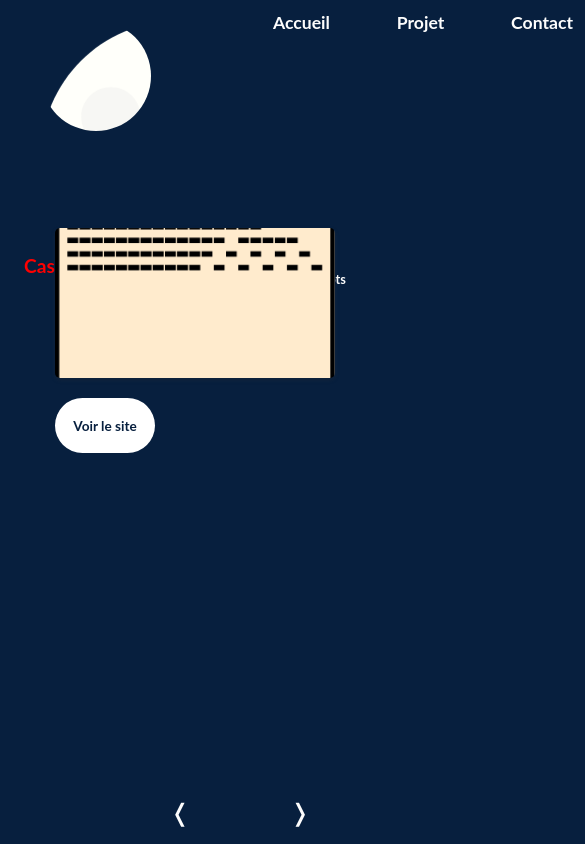
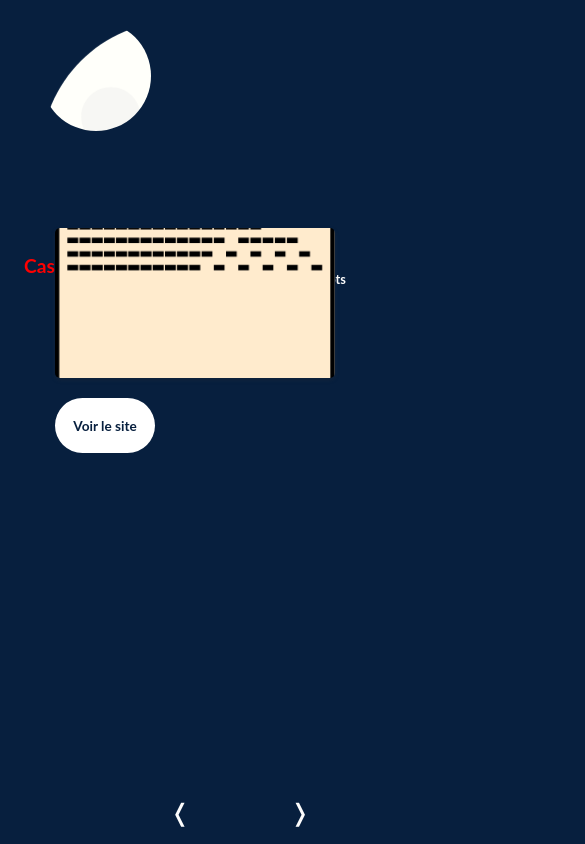
Before and after one commit to vincentli77/portfolio, a React (Create React App) app: page /portfolio/project-1 in a window 390 px wide. Shown: the top 844 px of the page, 585 px wide, since content can reach past the window. Built offline with nearby package versions, Linux system fonts and the light colour scheme.

Commit message:
test reponsive

```diff
--- a/src/pages/Home.js
+++ b/src/pages/Home.js
@@ -34,7 +34,6 @@ const Home = () => {
         variants={variants}
       >
         <Navigation />
-        <SocialNetwork />
         <div className="home-main">
           <div className="main-content">
             <motion.h1 drag onDragEnd   dragConstraints={{ left: -250, right: 950, top: -200, bottom: 250 }}>
--- a/src/style/pages/_home.scss
+++ b/src/style/pages/_home.scss
@@ -38,7 +38,6 @@
     display: grid;
     align-items: center;
     justify-items: center;
-    padding-left: 1rem;
     width: auto;
     height: 95%;
     overflow: hidden;
--- a/src/style/pages/_project.scss
+++ b/src/style/pages/_project.scss
@@ -2,7 +2,10 @@
   position: absolute;
   height: 100vh;
   width: 100vw;
+  @media screen and (max-width: 650px) {
+    overflow: hidden;
 
+  }
 
 
   .navigation {
@@ -13,7 +16,7 @@
     animation: navProject 1s ease forwards;
 
     @media screen and (max-width: 650px) {
-      left: 70%;
+      display: none;
     }
 
     @keyframes navProject {
```
Also changed, not shown: 10 other files (tests, documents, lock files or other folders).
